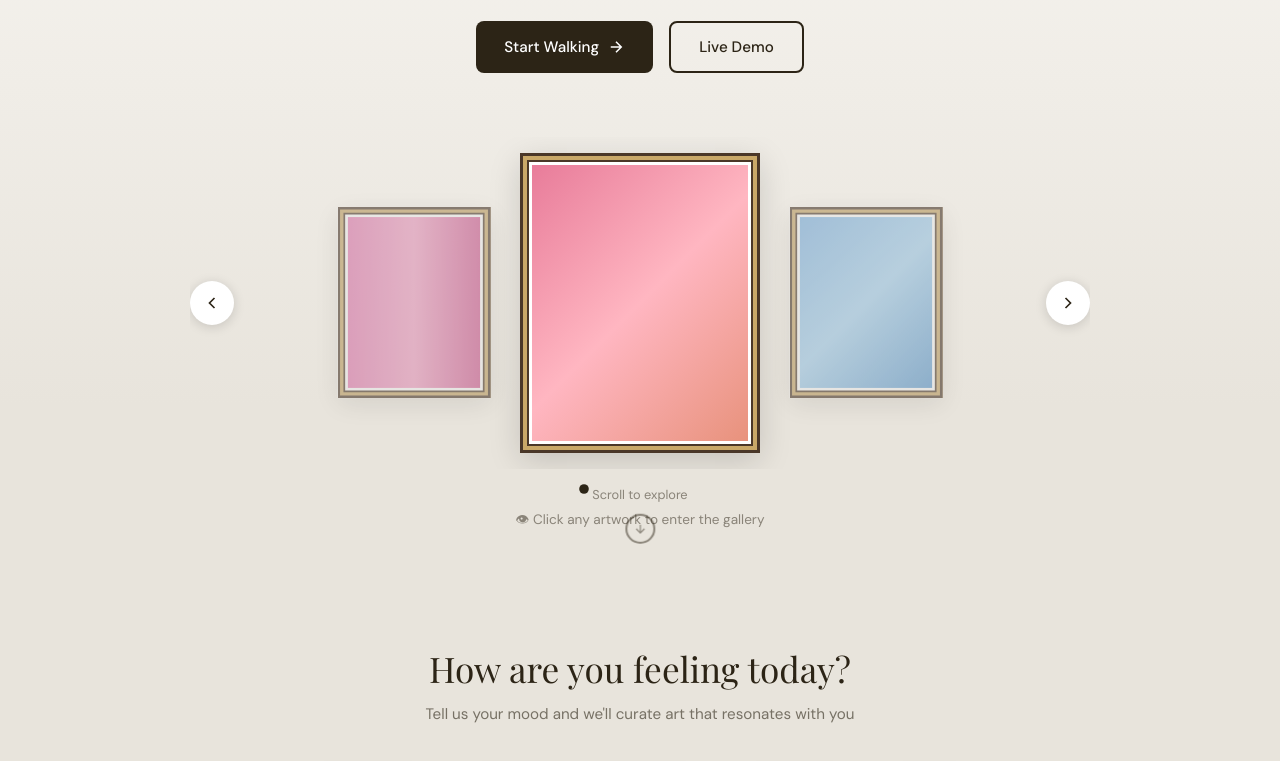
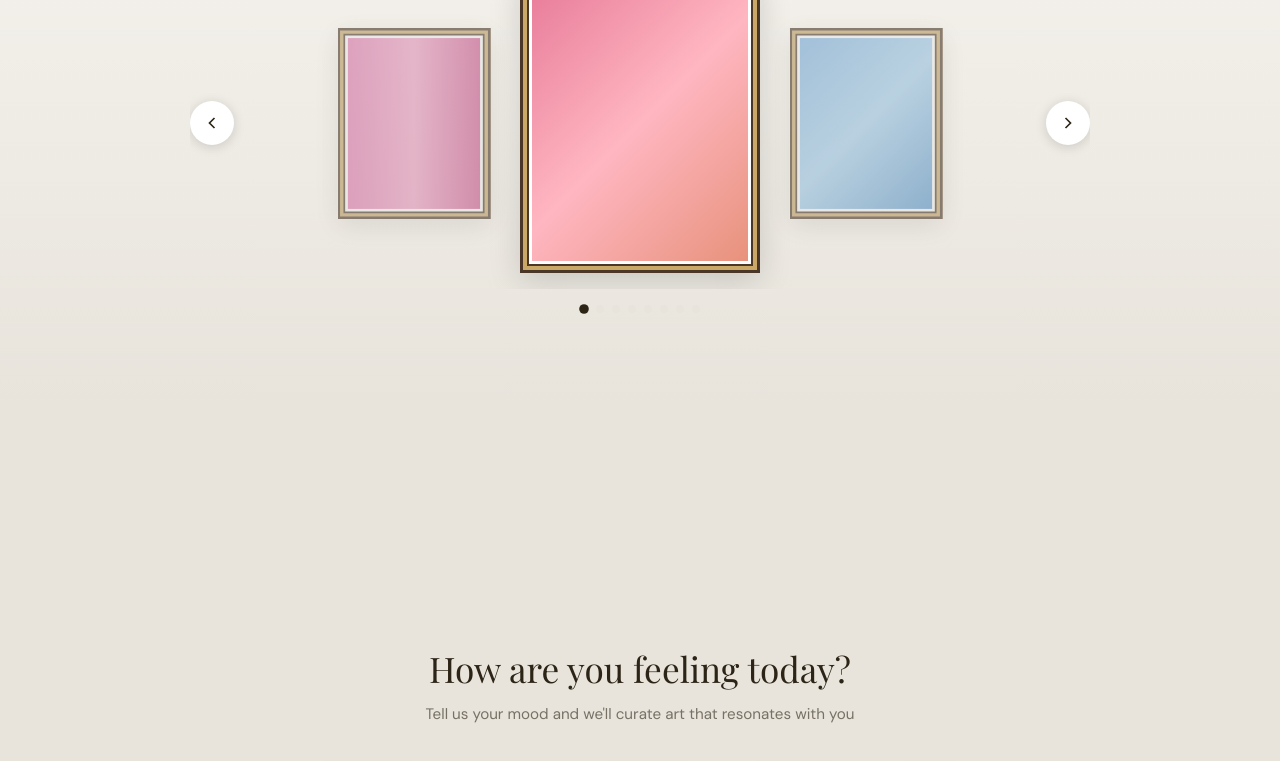
Before and after one commit to DimiDumo/gt-landingpage, a website: page v35/index.html in a window 1280 px wide. Shown: the part 235-996 px from the top of the page. Drawn offline with nearby package versions, Linux system fonts and the light colour scheme; a web font is replaced by a local one.

Commit message:
Done. I've removed: - "Where Artists & Art Lovers Meet" badge - The subtitle text - "Start Walking" and "Live Demo" buttons - "Scroll to explore" indicator - The carousel hint text
The hero section now shows just the title "Every painting is a portal" followed by the carousel.

```diff
--- a/v35/index.html
+++ b/v35/index.html
@@ -1214,20 +1214,7 @@
     <!-- Hero with integrated carousel -->
     <section class="hero-entrance">
         <div class="hero-content fade-up">
-            <span class="hero-badge">Where Artists & Art Lovers Meet</span>
             <h1 class="hero-title">Every painting is a <em>portal</em></h1>
-            <p class="hero-subtitle">
-                Step into galleries built by the artists themselves. Click any artwork to enter the artist's world.
-            </p>
-            <div class="hero-cta-group">
-                <a href="#mood" class="cta-primary">
-                    Start Walking
-                    <svg width="18" height="18" viewBox="0 0 24 24" fill="none" stroke="currentColor" stroke-width="2">
-                        <path d="M5 12h14M12 5l7 7-7 7"/>
-                    </svg>
-                </a>
-                <a href="#" class="cta-secondary">Live Demo</a>
-            </div>
         </div>
 
         <!-- v35: Hero Carousel (3 images, center focus) -->
@@ -1251,18 +1238,6 @@
 
         <div class="carousel-dots" id="carouselDots"></div>
 
-        <p class="carousel-hint">
-            <span>&#128065; Click any artwork to enter the gallery</span>
-        </p>
-
-        <div class="scroll-indicator">
-            <span>Scroll to explore</span>
-            <div class="scroll-arrow">
-                <svg width="14" height="14" viewBox="0 0 24 24" fill="none" stroke="currentColor" stroke-width="2">
-                    <path d="M12 5v14M5 12l7 7 7-7"/>
-                </svg>
-            </div>
-        </div>
     </section>
 
     <!-- Mood Selector -->
```
